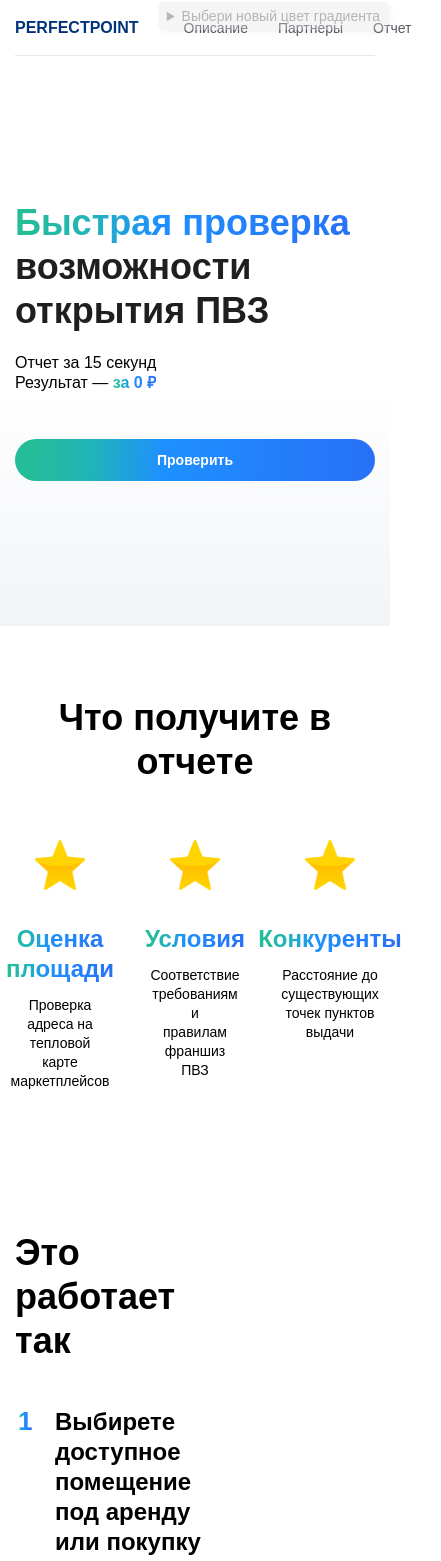
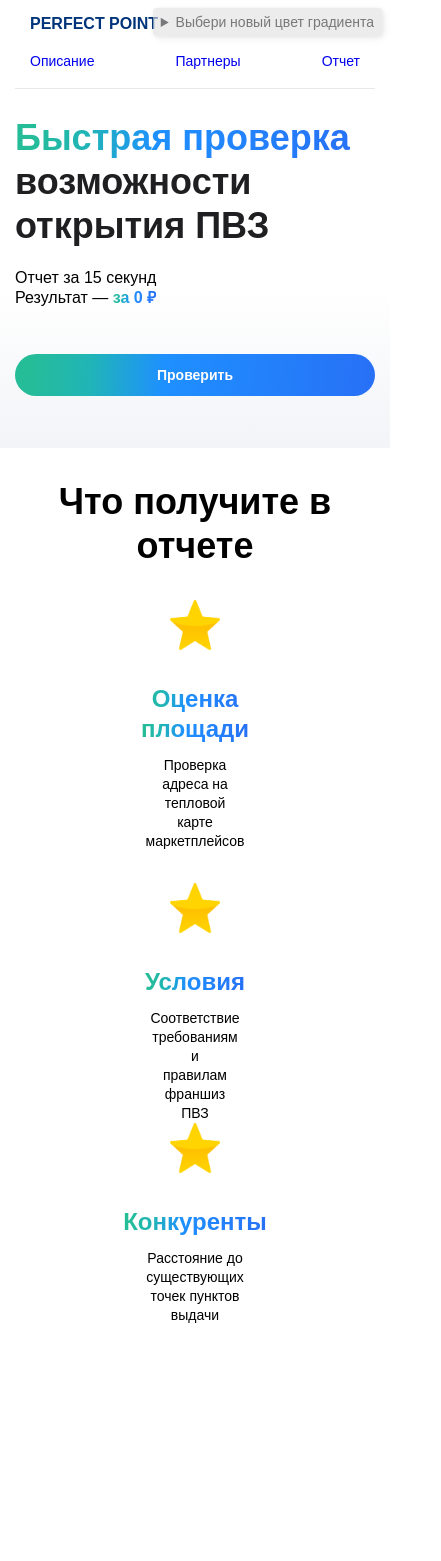
Before and after one commit to Nargiz-Toleutai/estate-navigator-ui, a Next.js app: page / in a window 390 px wide. Shown: the top 1561 px of the page, 441 px wide, since content can reach past the window. After the commit the page ends 1325 px from the top, so only its background shows below. Built offline with nearby package versions, Linux system fonts and the light colour scheme; a web font is replaced by a local one.

Commit message:
feat: add Check component with corresponding styles

```diff
--- /dev/null
+++ b/src/components/Check/Check.tsx
@@ -0,0 +1,40 @@
+import Image from "next/image";
+import styles from "./check.module.scss";
+
+const CHECK_CARDS = [
+  {
+    title: "Оценка площади",
+    description: "Проверка адреса на тепловой</br>карте маркетплейсов",
+  },
+  {
+    title: "Условия",
+    description: "Соответствие требованиям и</br>правилам франшиз ПВЗ",
+  },
+  {
+    title: "Конкуренты",
+    description: "Расстояние до существующих</br>точек пунктов выдачи",
+  },
+];
+
+const Check = () => {
+  return (
+    <section id="check" className={styles.check}>
+      <div className={styles.container}>
+        <div className={styles.checkContent}>
+          <h2>Что получите в отчете</h2>
+          <ul>
+            {CHECK_CARDS.map((check, index) => (
+              <li key={index}>
+                <Image src="/media/star.png" alt="" width={50} height={50} />
+                <h3>{check.title}</h3>
+                <p dangerouslySetInnerHTML={{ __html: check.description }} />
+              </li>
+            ))}
+          </ul>
+        </div>
+      </div>
+    </section>
+  );
+};
+
+export default Check;
--- /dev/null
+++ b/src/components/Check/check.module.scss
@@ -0,0 +1,85 @@
+@import "../../styles/mixins";
+
+.check {
+  margin: 0 auto;
+  max-width: 1140px;
+  padding: 0 15px;
+  width: 100%;
+  padding-top: 4rem;
+}
+
+.checkContent {
+  width: 100%;
+  display: flex;
+  flex-direction: column;
+  align-items: center;
+  justify-content: center;
+
+  h2 {
+    font-kerning: auto;
+    font-size: 36px;
+    font-weight: 700;
+    height: auto;
+    line-height: 44px;
+    outline-color: var(--common-text-color);
+    text-align: center;
+  }
+
+  ul {
+    margin-top: 56px;
+    display: flex;
+    flex-direction: row;
+    justify-content: space-between;
+    align-items: flex-start;
+    list-style: none;
+    padding: 0;
+    width: 100%;
+
+    li {
+      display: flex;
+      flex-direction: column;
+      align-items: center;
+      justify-content: flex-start;
+      margin: 0;
+      padding: 0;
+      width: 25%;
+
+      h3 {
+        margin-top: 34px;
+        margin-bottom: 12px;
+
+        font-size: 24px;
+        font-weight: 600;
+        height: auto;
+        line-height: 30px;
+        text-align: center;
+
+        @include primary-text;
+      }
+
+      p {
+        font-size: 14px;
+        font-weight: 400;
+        height: auto;
+        line-height: 19px;
+        text-align: center;
+      }
+    }
+  }
+}
+
+@media (max-width: 583px) {
+  .check {
+    padding-top: 2rem;
+  }
+  .checkContent ul {
+    flex-direction: column;
+    justify-content: center;
+    align-items: center;
+    margin-top: 2rem;
+
+    li:nth-child(2) {
+      margin-top: 2rem;
+    }
+  }
+}
--- a/src/components/CommonButton/button.module.scss
+++ b/src/components/CommonButton/button.module.scss
@@ -37,10 +37,6 @@
   span {
     color: var(--color-primary-set-color-7);
   }
-
-  @media (max-width: 583px) {
-    width: 100%;
-  }
 }
 
 .buttonSecondary {
--- a/src/pages/index.tsx
+++ b/src/pages/index.tsx
@@ -6,9 +6,9 @@
 import { FormEvent } from "react";
 import ThemeColorPicker from "@/components/ThemeColorPicker/picker";
 import { Toaster } from "react-hot-toast";
-import Navigation from "@/components/LandingNavigation";
-import LandingNavigation from "@/components/LandingNavigation";
-import Banner from "@/components/Banner";
+import LandingNavigation from "@/components/LandingNavigation/LandingNavigation";
+import Banner from "@/components/Banner/Banner";
+import Check from "@/components/Check/Check";
 
 // import Accordion from "@/components/Accordion/accordion";
 
@@ -46,8 +46,9 @@
 
       <LandingNavigation />
       <Banner />
+      <Check />
 
-      <section id="check" className={styles.check}>
+      {/* <section id="check" className={styles.check}>
         <div className={styles.container}>
           <div className={styles.checkContent}>
             <h2>Что получите в отчете</h2>
@@ -78,9 +79,9 @@
             </ul>
           </div>
         </div>
-      </section>
+      </section> */}
 
-      <section id="work" className={styles.work}>
+      {/*  <section id="work" className={styles.work}>
         <div className={styles.container}>
           <div className={styles.workContent}>
             <div className={styles.workInfo}>
@@ -231,7 +232,7 @@
             </div>
           </div>
         </div>
-      </footer>
+      </footer> */}
 
       <ThemeColorPicker />
     </>
```
